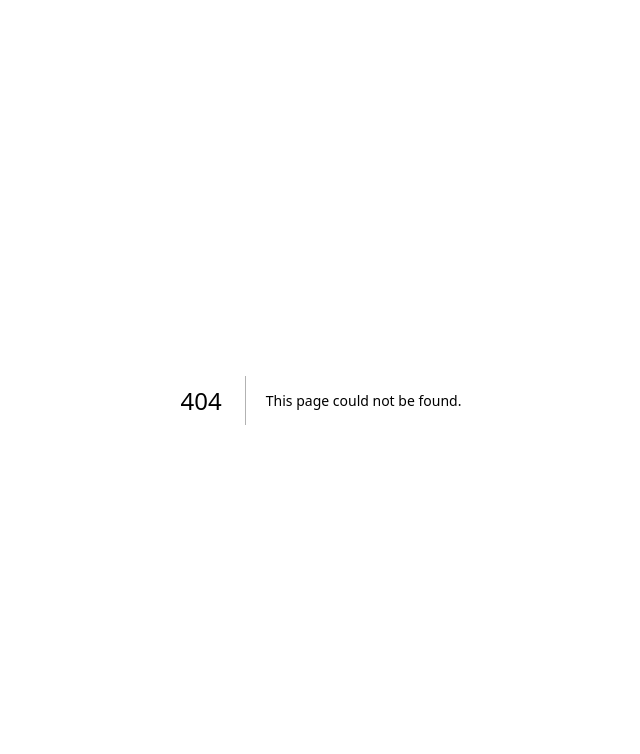
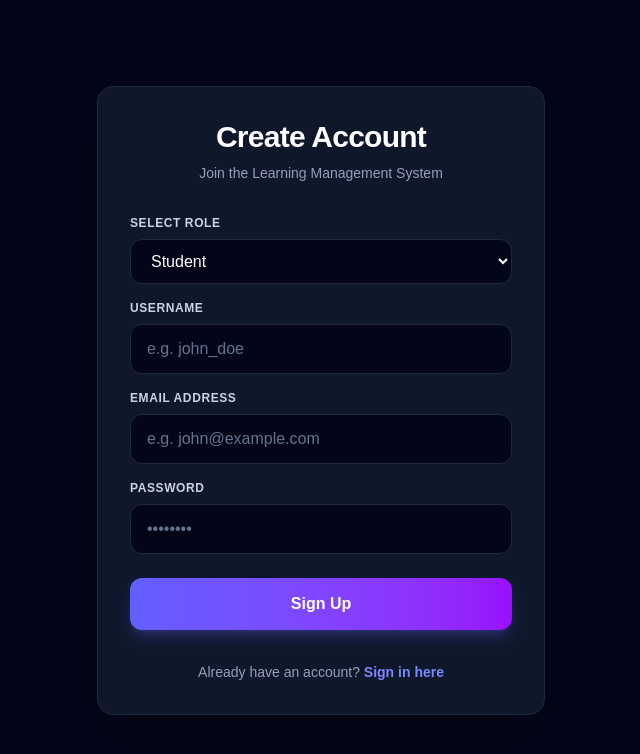
Before and after one commit to Mottakinrahi/LMS, a Next.js app in the folder frontend/: page /signup in a window 1280 px wide. Before the commit this address had no page. Shown: the top 754 px of the page, without its empty margins (319-959 px from the left). Built offline with nearby package versions, Linux system fonts and the light colour scheme.

Commit message:
feat(frontend): create Login and Signup UI pages with role selection (Phase 2.2)

```diff
--- /dev/null
+++ b/frontend/src/app/login/page.tsx
@@ -0,0 +1,102 @@
+'use client';
+
+import { useState } from 'react';
+import { useRouter } from 'next/navigation';
+import Link from 'next/link';
+
+export default function LoginPage() {
+  const [identifier, setIdentifier] = useState('');
+  const [password, setPassword] = useState('');
+  const [error, setError] = useState<string | null>(null);
+  const [loading, setLoading] = useState(false);
+  const router = useRouter();
+
+  const handleSubmit = async (e: React.FormEvent) => {
+    e.preventDefault();
+    setError(null);
+    setLoading(true);
+
+    try {
+      const res = await fetch('/api/auth/login', {
+        method: 'POST',
+        headers: { 'Content-Type': 'application/json' },
+        body: JSON.stringify({ identifier, password }),
+      });
+
+      const data = await res.json();
+
+      if (!res.ok) {
+        throw new Error(data.error || 'Login failed');
+      }
+
+      router.push('/dashboard');
+      router.refresh();
+    } catch (err: any) {
+      setError(err.message);
+    } finally {
+      setLoading(false);
+    }
+  };
+
+  return (
+    <div className="min-h-screen bg-slate-950 text-slate-100 flex items-center justify-center p-4">
+      <div className="w-full max-w-md bg-slate-900 border border-slate-800 rounded-2xl p-8 shadow-2xl backdrop-blur-md">
+        <div className="text-center mb-8">
+          <h1 className="text-3xl font-extrabold tracking-tight text-white mb-2">Welcome Back</h1>
+          <p className="text-slate-400 text-sm">Sign in to access your LMS courses and dashboard</p>
+        </div>
+
+        {error && (
+          <div className="mb-6 p-4 bg-rose-500/10 border border-rose-500/30 rounded-xl text-rose-400 text-sm text-center font-medium">
+            {error}
+          </div>
+        )}
+
+        <form onSubmit={handleSubmit} className="space-y-5">
+          <div>
+            <label className="block text-xs font-semibold uppercase tracking-wider text-slate-300 mb-2">
+              Email or Username
+            </label>
+            <input
+              type="text"
+              required
+              value={identifier}
+              onChange={(e) => setIdentifier(e.target.value)}
+              placeholder="e.g. student@example.com"
+              className="w-full px-4 py-3 bg-slate-950 border border-slate-800 rounded-xl text-white placeholder-slate-500 focus:outline-none focus:ring-2 focus:ring-indigo-500 focus:border-transparent transition-all"
+            />
+          </div>
+
+          <div>
+            <label className="block text-xs font-semibold uppercase tracking-wider text-slate-300 mb-2">
+              Password
+            </label>
+            <input
+              type="password"
+              required
+              value={password}
+              onChange={(e) => setPassword(e.target.value)}
+              placeholder="••••••••"
+              className="w-full px-4 py-3 bg-slate-950 border border-slate-800 rounded-xl text-white placeholder-slate-500 focus:outline-none focus:ring-2 focus:ring-indigo-500 focus:border-transparent transition-all"
+            />
+          </div>
+
+          <button
+            type="submit"
+            disabled={loading}
+            className="w-full py-3.5 px-4 bg-gradient-to-r from-indigo-500 to-purple-600 hover:from-indigo-600 hover:to-purple-700 text-white font-semibold rounded-xl shadow-lg shadow-indigo-500/25 focus:outline-none focus:ring-2 focus:ring-indigo-500 disabled:opacity-50 transition-all cursor-pointer"
+          >
+            {loading ? 'Signing in...' : 'Sign In'}
+          </button>
+        </form>
+
+        <div className="mt-8 text-center text-sm text-slate-400">
+          Don't have an account?{' '}
+          <Link href="/signup" className="text-indigo-400 hover:text-indigo-300 font-semibold transition-colors">
+            Sign up now
+          </Link>
+        </div>
+      </div>
+    </div>
+  );
+}
--- /dev/null
+++ b/frontend/src/app/signup/page.tsx
@@ -0,0 +1,134 @@
+'use client';
+
+import { useState } from 'react';
+import { useRouter } from 'next/navigation';
+import Link from 'next/link';
+
+export default function SignupPage() {
+  const [username, setUsername] = useState('');
+  const [email, setEmail] = useState('');
+  const [password, setPassword] = useState('');
+  const [roleType, setRoleType] = useState('student');
+  const [error, setError] = useState<string | null>(null);
+  const [loading, setLoading] = useState(false);
+  const router = useRouter();
+
+  const handleSubmit = async (e: React.FormEvent) => {
+    e.preventDefault();
+    setError(null);
+    setLoading(true);
+
+    try {
+      const res = await fetch('/api/auth/register', {
+        method: 'POST',
+        headers: { 'Content-Type': 'application/json' },
+        body: JSON.stringify({ username, email, password, roleType }),
+      });
+
+      const data = await res.json();
+
+      if (!res.ok) {
+        throw new Error(data.error || 'Registration failed');
+      }
+
+      router.push('/dashboard');
+      router.refresh();
+    } catch (err: any) {
+      setError(err.message);
+    } finally {
+      setLoading(false);
+    }
+  };
+
+  return (
+    <div className="min-h-screen bg-slate-950 text-slate-100 flex items-center justify-center p-4">
+      <div className="w-full max-w-md bg-slate-900 border border-slate-800 rounded-2xl p-8 shadow-2xl backdrop-blur-md">
+        <div className="text-center mb-8">
+          <h1 className="text-3xl font-extrabold tracking-tight text-white mb-2">Create Account</h1>
+          <p className="text-slate-400 text-sm">Join the Learning Management System</p>
+        </div>
+
+        {error && (
+          <div className="mb-6 p-4 bg-rose-500/10 border border-rose-500/30 rounded-xl text-rose-400 text-sm text-center font-medium">
+            {error}
+          </div>
+        )}
+
+        <form onSubmit={handleSubmit} className="space-y-4">
+          <div>
+            <label className="block text-xs font-semibold uppercase tracking-wider text-slate-300 mb-2">
+              Select Role
+            </label>
+            <select
+              value={roleType}
+              onChange={(e) => setRoleType(e.target.value)}
+              className="w-full px-4 py-3 bg-slate-950 border border-slate-800 rounded-xl text-white focus:outline-none focus:ring-2 focus:ring-indigo-500 focus:border-transparent transition-all"
+            >
+              <option value="student">Student</option>
+              <option value="instructor">Instructor</option>
+              <option value="content_manager">Content Manager</option>
+              <option value="admin">Admin</option>
+            </select>
+          </div>
+
+          <div>
+            <label className="block text-xs font-semibold uppercase tracking-wider text-slate-300 mb-2">
+              Username
+            </label>
+            <input
+              type="text"
+              required
+              value={username}
+              onChange={(e) => setUsername(e.target.value)}
+              placeholder="e.g. john_doe"
+              className="w-full px-4 py-3 bg-slate-950 border border-slate-800 rounded-xl text-white placeholder-slate-500 focus:outline-none focus:ring-2 focus:ring-indigo-500 focus:border-transparent transition-all"
+            />
+          </div>
+
+          <div>
+            <label className="block text-xs font-semibold uppercase tracking-wider text-slate-300 mb-2">
+              Email Address
+            </label>
+            <input
+              type="email"
+              required
+              value={email}
+              onChange={(e) => setEmail(e.target.value)}
+              placeholder="e.g. john@example.com"
+              className="w-full px-4 py-3 bg-slate-950 border border-slate-800 rounded-xl text-white placeholder-slate-500 focus:outline-none focus:ring-2 focus:ring-indigo-500 focus:border-transparent transition-all"
+            />
+          </div>
+
+          <div>
+            <label className="block text-xs font-semibold uppercase tracking-wider text-slate-300 mb-2">
+              Password
+            </label>
+            <input
+              type="password"
+              required
+              value={password}
+              onChange={(e) => setPassword(e.target.value)}
+              placeholder="••••••••"
+              className="w-full px-4 py-3 bg-slate-950 border border-slate-800 rounded-xl text-white placeholder-slate-500 focus:outline-none focus:ring-2 focus:ring-indigo-500 focus:border-transparent transition-all"
+            />
+          </div>
+
+          <button
+            type="submit"
+            disabled={loading}
+            className="w-full py-3.5 px-4 bg-gradient-to-r from-indigo-500 to-purple-600 hover:from-indigo-600 hover:to-purple-700 text-white font-semibold rounded-xl shadow-lg shadow-indigo-500/25 focus:outline-none focus:ring-2 focus:ring-indigo-500 disabled:opacity-50 transition-all cursor-pointer mt-2"
+          >
+            {loading ? 'Creating account...' : 'Sign Up'}
+          </button>
+        </form>
+
+        <div className="mt-8 text-center text-sm text-slate-400">
+          Already have an account?{' '}
+          <Link href="/login" className="text-indigo-400 hover:text-indigo-300 font-semibold transition-colors">
+            Sign in here
+          </Link>
+        </div>
+      </div>
+    </div>
+  );
+}
```
